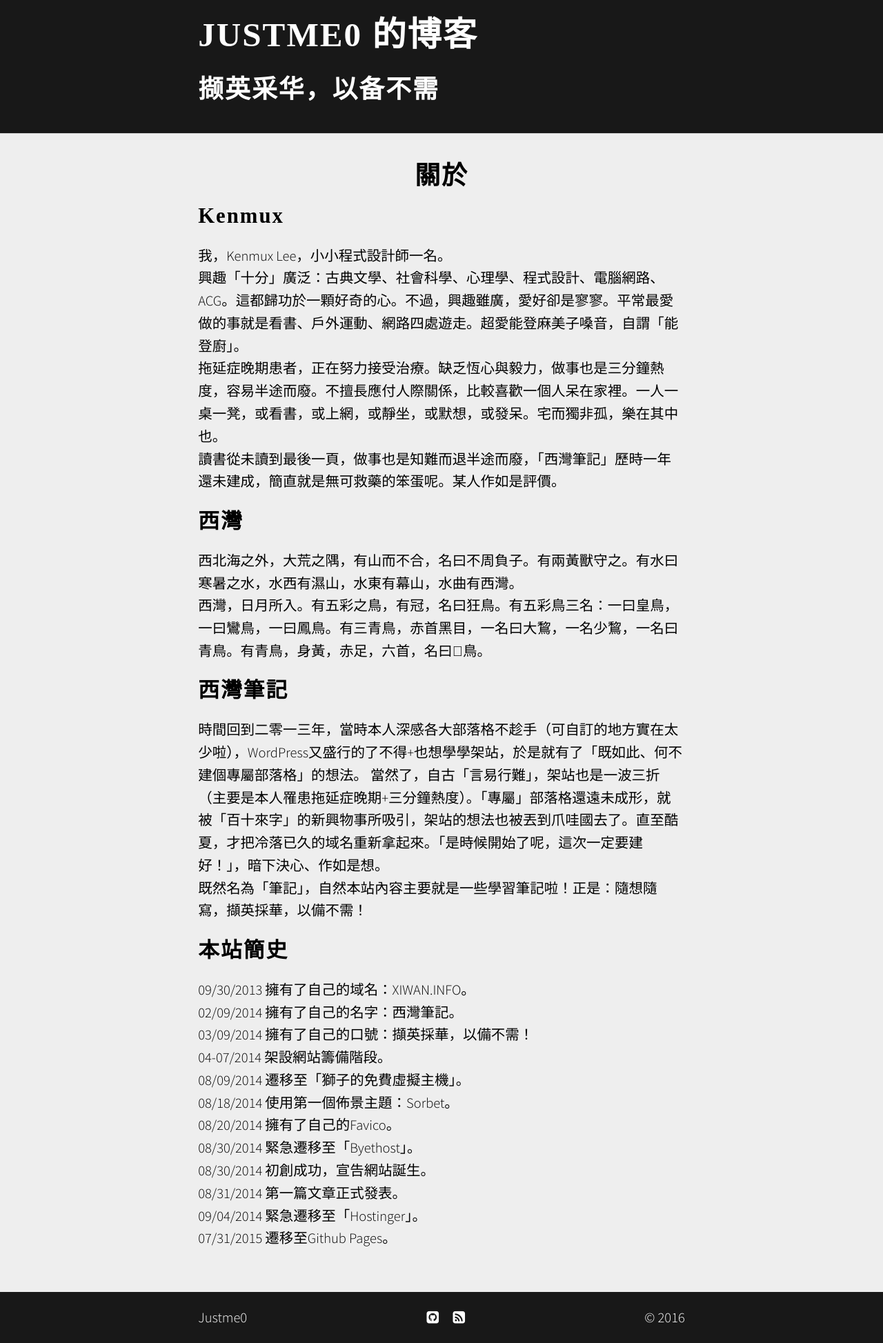
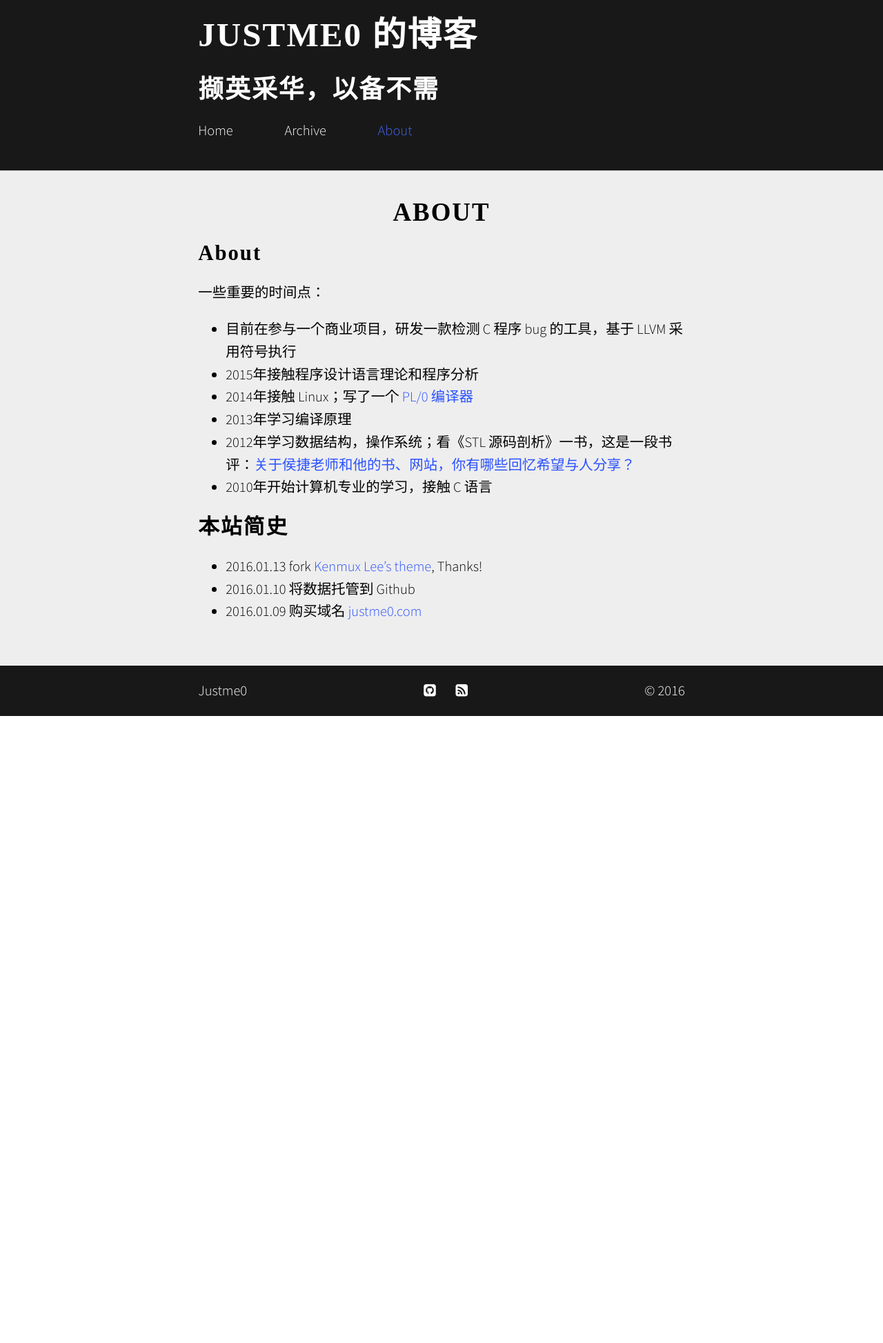
Before and after one commit to Justme0/justme0.github.io, a Jekyll site: the page built from about.md, in a window 1280 px wide. Shown: the whole page at 69% size. Built offline with Jekyll 4.4.1, drawn with Linux system fonts in a browser that asks for light colours; nearby versions of some CDN libraries; some web fonts are replaced; after the commit the page ends 1038 px from its top, so only the background shows below that.

Commit message:
update About

```diff
--- a/_config.yml
+++ b/_config.yml
@@ -26,8 +26,8 @@ defaults: [{scope: {path: ""}, values: {layout: "default"}}, {scope: {path: "",
 highlighter: pygments
 
 markdown: kramdown # [ maruku | rdiscount | kramdown | redcarpet ]
-kramdown:
-    input: GFM # Enable GitHub Flavored Markdown (fenced code blocks)
+#kramdown:
+#    input: GFM # Enable GitHub Flavored Markdown (fenced code blocks)
 
 #markdown: redcarpet
 #redcarpet:
@@ -40,9 +40,9 @@ more: More
 
 # Settings for comments helper
 #
-#comments:
-#    disqus: "xiwan"
-#    isso: "comments.mysite.org"
+comments:
+    disqus: "xiwan"
+    isso: "comments.mysite.org"
 
 style:
 #    body: "whitesmoke"
@@ -57,7 +57,7 @@ style:
         even: "#222222"
 
 links:
-    - github: "https://github.com/justme0/"
+    - github: "https://github.com/justme0"
     - csdn: "http://blog.csdn.net/justme0"
 #    - twitter: "https://twitter.com/kenmuxlee/"
 #    - google-plus: "https://plus.google.com/+KenmuxDe"
--- a/_layouts/blank.html
+++ b/_layouts/blank.html
@@ -46,6 +46,7 @@ window.location = window.location.toString().replace(/^http:/, "https:");
         <link rel="icon" type="image/png" href="{{ site.baseurl }}/assets/icons/favicon-16x16.png" sizes="16x16">
         <link rel="icon" type="image/png" href="{{ site.baseurl }}/assets/icons/favicon-32x32.png" sizes="32x32">
         <!-- Google Analytics -->
+        <!-- 2016.1.24 remove
         <script>
             (function(i,s,o,g,r,a,m){i['GoogleAnalyticsObject']=r;i[r]=i[r]||function(){
                 (i[r].q=i[r].q||[]).push(arguments)},i[r].l=1*new Date();a=s.createElement(o),
@@ -55,9 +56,10 @@ window.location = window.location.toString().replace(/^http:/, "https:");
             ga('require', 'linkid');
             ga('send', 'pageview');
         </script>
+        -->
         <!--
             <script src="http://kramdown.rubyforge.org/MathJax/MathJax.js" type="text/javascript"></script>
-            -->
+        -->
         <script type="text/javascript" src="http://mathjax.josephjctang.com/MathJax.js?config=TeX-MML-AM_HTMLorMML">
         </script>
     </head>
@@ -75,8 +90,26 @@ window.location = window.location.toString().replace(/^http:/, "https:");
         {% if site.subheading %}<div>{{ site.subheading }}</div>{% endif %}
         {{ content }}
         <footer>
+            <!--
             <span><a href="mailto:{% if page.email %}{{ page.email }}{% else %}{{ site.email }}{% endif %}">{% if page.author %}{{ page.author }}{% else %}{{ site.author }}{% endif %}</a></span>
-            <span>{% for link_hash in site.links %}{% for link in link_hash %}<a href="{{ link[1] }}"><i class="fa fa-{{ link[0] }}-square"></i></a>{% endfor %}{% endfor %}</span>
+            -->
+            <span>Justme0</span>
+            <style type="text/css">
+                .fa-csdn-square {
+                    background: url(
+                }
+            </style>
+            <span>
+                {% for link_hash in site.links %}
+                    {% for link in link_hash %}
+                        {% if link[0] == "csdn" %}
+                            <a href="{{ link[1] }}"><i class="fa fa-{{ link[0] }}-square"></i></a>
+                        {% else %}
+                            <a href="{{ link[1] }}"><i class="fa fa-{{ link[0] }}-square"></i></a>
+                        {% endif %}
+                    {% endfor %}
+                {% endfor %}
+            </span>
             <span>&copy; {{ site.time | date: "%Y" }}</span>
         </footer>
     </body>
--- a/about.md
+++ b/about.md
@@ -1,33 +1,19 @@
 ---
-title: "關於"
+title: "About"
 permalink: /about/index.html
 ---
 
-# Kenmux
-我，Kenmux Lee，小小程式設計師一名。
-興趣「十分」廣泛：古典文學、社會科學、心理學、程式設計、電腦網路、ACG。這都歸功於一顆好奇的心。不過，興趣雖廣，愛好卻是寥寥。平常最愛做的事就是看書、戶外運動、網路四處遊走。超愛能登麻美子嗓音，自謂「能登廚」。
-拖延症晚期患者，正在努力接受治療。缺乏恆心與毅力，做事也是三分鐘熱度，容易半途而廢。不擅長應付人際關係，比較喜歡一個人呆在家裡。一人一桌一凳，或看書，或上網，或靜坐，或默想，或發呆。宅而獨非孤，樂在其中也。
-讀書從未讀到最後一頁，做事也是知難而退半途而廢，「西灣筆記」歷時一年還未建成，簡直就是無可救藥的笨蛋呢。某人作如是評價。
+# About
+一些重要的时间点：
 
-# 西灣
-西北海之外，大荒之隅，有山而不合，名曰不周負子。有兩黃獸守之。有水曰寒暑之水，水西有濕山，水東有幕山，水曲有西灣。
-西灣，日月所入。有五彩之鳥，有冠，名曰狂鳥。有五彩鳥三名：一曰皇鳥，一曰鸞鳥，一曰鳳鳥。有三青鳥，赤首黑目，一名曰大鵹，一名少鵹，一名曰青鳥。有青鳥，身黃，赤足，六首，名曰𪇆鳥。
+- 目前在参与一个商业项目，研发一款检测 C 程序 bug 的工具，基于 LLVM 采用符号执行
+- 2015年接触程序设计语言理论和程序分析
+- 2014年接触 Linux；写了一个 [PL/0 编译器](https://github.com/Justme0/pl0-compiler){:target="_blank"}
+- 2013年学习编译原理
+- 2012年学习数据结构，操作系统；看《STL 源码剖析》一书，这是一段书评：[关于侯捷老师和他的书、网站，你有哪些回忆希望与人分享？](https://www.zhihu.com/question/28400554/answer/41178306){:target=" _blank"}
+- 2010年开始计算机专业的学习，接触 C 语言
 
-# 西灣筆記
-時間回到二零一三年，當時本人深感各大部落格不趁手（可自訂的地方實在太少啦），WordPress又盛行的了不得+也想學學架站，於是就有了「既如此、何不建個專屬部落格」的想法。
-當然了，自古「言易行難」，架站也是一波三折（主要是本人罹患拖延症晚期+三分鐘熱度）。「專屬」部落格還遠未成形，就被「百十來字」的新興物事所吸引，架站的想法也被丟到爪哇國去了。直至酷夏，才把冷落已久的域名重新拿起來。「是時候開始了呢，這次一定要建好！」，暗下決心、作如是想。
-既然名為「筆記」，自然本站內容主要就是一些學習筆記啦！正是：隨想隨寫，擷英採華，以備不需！
-
-# 本站簡史
-09/30/2013 擁有了自己的域名：XIWAN.INFO。
-02/09/2014 擁有了自己的名字：西灣筆記。
-03/09/2014 擁有了自己的口號：擷英採華，以備不需！
-04-07/2014 架設網站籌備階段。
-08/09/2014 遷移至「獅子的免費虛擬主機」。
-08/18/2014 使用第一個佈景主題：Sorbet。
-08/20/2014 擁有了自己的Favico。
-08/30/2014 緊急遷移至「Byethost」。
-08/30/2014 初創成功，宣告網站誕生。
-08/31/2014 第一篇文章正式發表。
-09/04/2014 緊急遷移至「Hostinger」。
-07/31/2015 遷移至Github Pages。
+# 本站简史
+- 2016.01.13 fork <a href="https://github.com/kenmux/kenmux.github.io" target="_blank">Kenmux Lee's theme</a>, Thanks!
+- 2016.01.10 将数据托管到 Github
+- 2016.01.09 购买域名 [justme0.com](http://justme0.com/)
--- a/archive.html
+++ b/archive.html
@@ -1,5 +1,5 @@
 ---
-title: "舊檔"
+title: "Archive"
 permalink: /archive/index.html
 ---
 <ul>
--- a/index.html
+++ b/index.html
@@ -1,5 +1,5 @@
 ---
-title: "首頁"
+title: "Home"
 layout: blank
 ---
 
```
Also changed, not shown: other parts of _layouts/blank.html (+14 -1 lines), _posts/2016-01-13-book.md (+1 -0 lines), assets/icons/171-csdn.svg (added), assets/icons/csdn.ico (added), assets/icons/csdn.svg (added), 3 other files.
